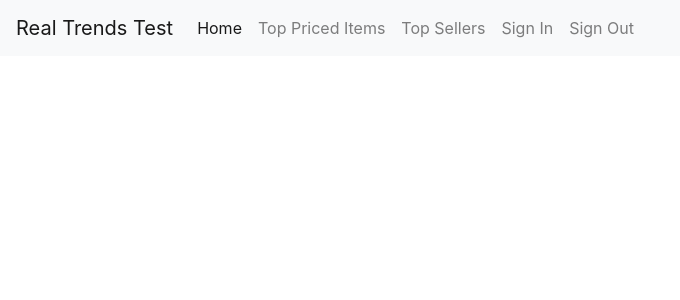
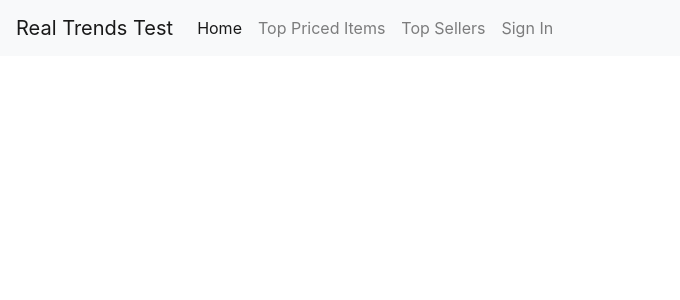
Before and after one commit to guidobonomini/realtrendstest, a Django app: page / in a window 1280 px wide. Shown: the top 300 px of the page, without its empty margins (0-680 px from the left). Run offline with Django 3.2, Linux system fonts and the light colour scheme; some libraries are stand-ins or nearby versions.

Commit message:
Navbar visible if conditions apply

```diff
--- a/rtmeli/templates/base.html
+++ b/rtmeli/templates/base.html
@@ -48,12 +48,18 @@
             <li class="nav-item">
               <a class="nav-link" href="{% url 'products:top_sellers' %}">{% trans "Top Sellers" %}</a>
             </li>
+            {% if not request.session.access_token %}
             <li class="nav-item">
               <a class="nav-link" href="{% url 'accounts:login'  %}">{% trans "Sign In" %}</a>
             </li>
+            {% else %}
             <li class="nav-item">
-              <a class="nav-link" href="{% url 'accounts:login'  %}">{% trans "Sign Out" %}</a>
+              <a class="nav-link" href="{% url 'users:profile'  %}">{% trans "Profile" %}</a>
             </li>
+            <li class="nav-item">
+              <a class="nav-link" href="{% url 'accounts:logout'  %}">{% trans "Sign Out" %}</a>
+            </li>
+            {% endif %}
           </ul>
         </div>
       </nav>
```
